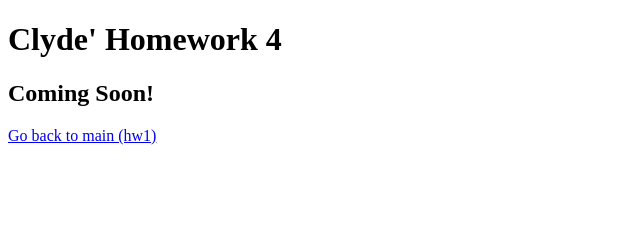
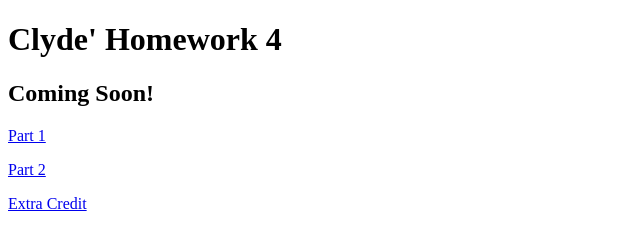
Before and after one commit to cliche1234567/cnit-133-clydeswork, a plain HTML site: page hw4.html in a window 1280 px wide. Shown: the whole page, without its empty margins (0-640 px from the left). Drawn offline with Linux system fonts and the light colour scheme.

Commit message:
Update hw4.html

```diff
--- a/hw4.html
+++ b/hw4.html
@@ -9,7 +9,9 @@
 	<body>
 		<h1>Clyde' Homework 4</h1>
 		<h2>Coming Soon!</h2>
-		<p><a href="index.html">Go back to main (hw1)</a></p>
+		<p><a href="hw4pt1.html">Part 1</a></p>
+		<p><a href="hw4pt2.html">Part 2</a></p>
+		<p><a href="hw4EC.html">Extra Credit</a></p>
 	</body>
 
 </html>
```
